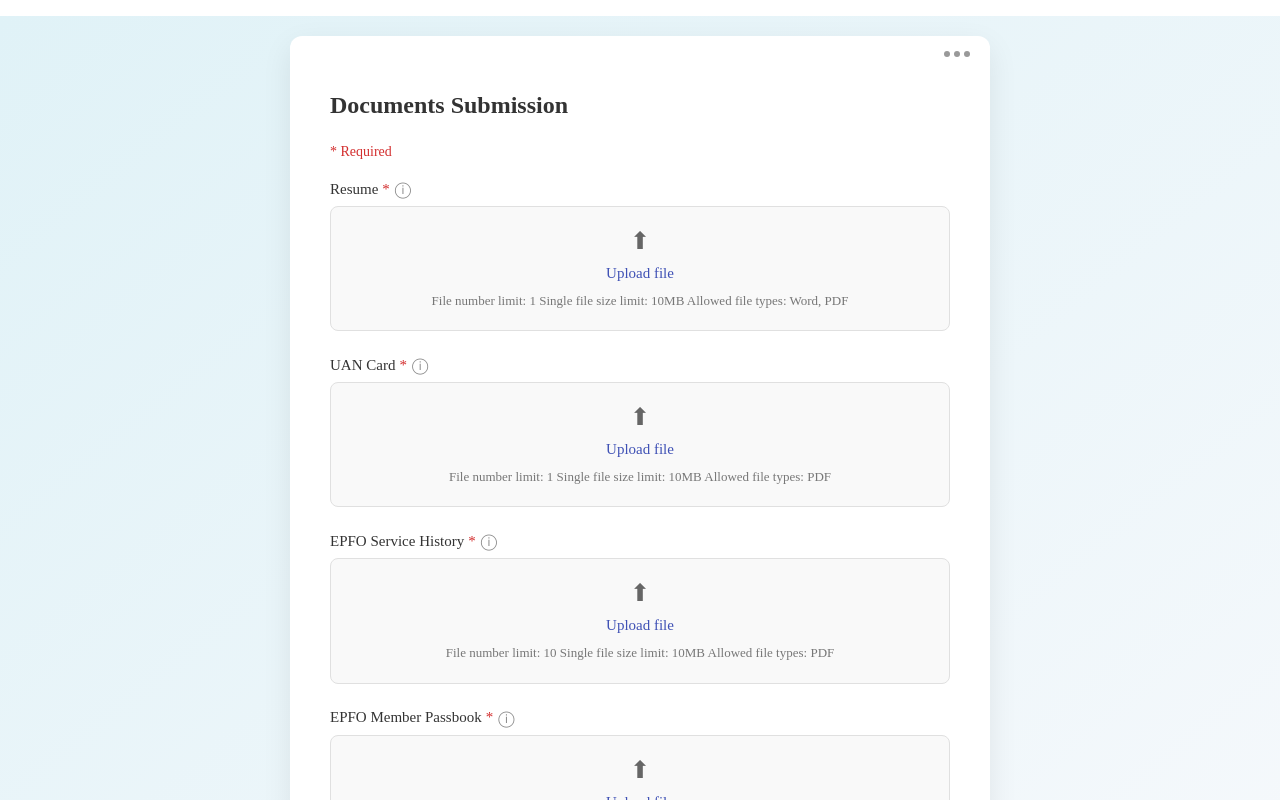
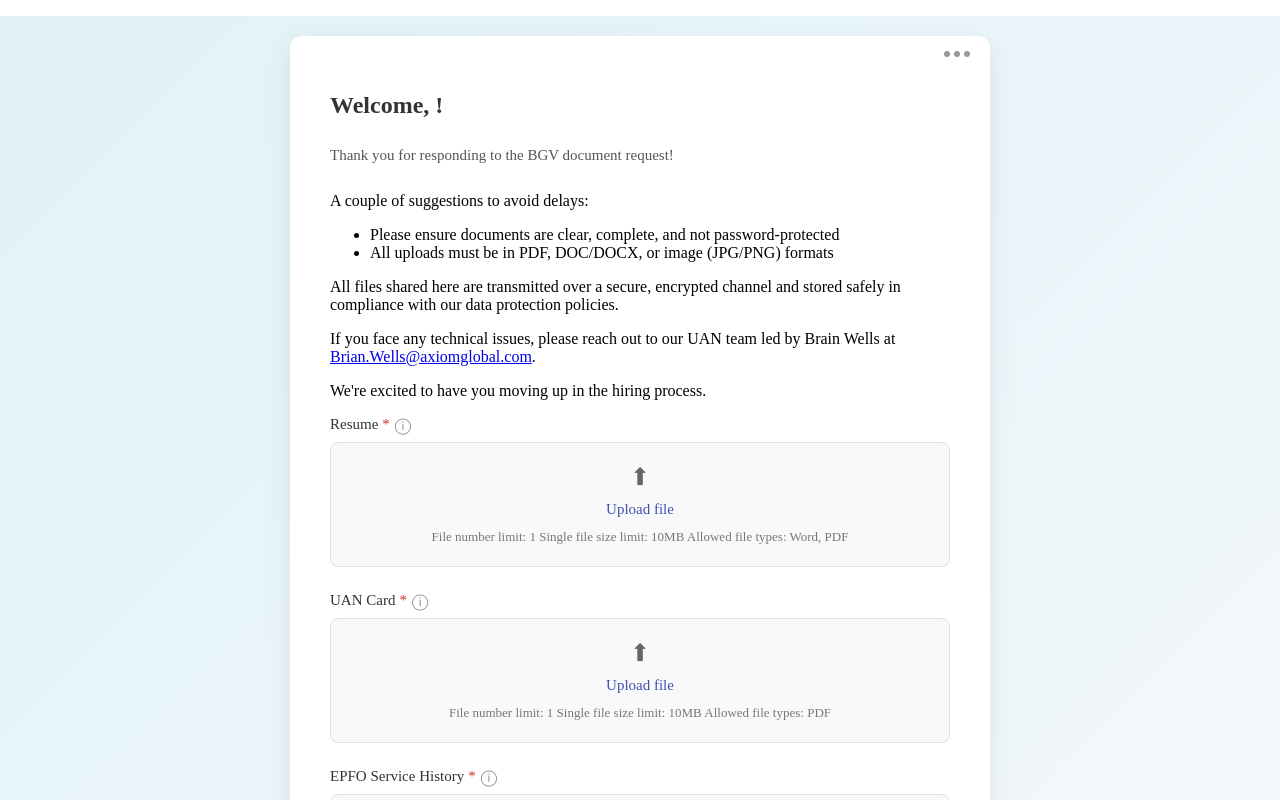
Before and after one commit to axiom-nik/azure-functions, a Next.js app: page /candidate-form in a window 1280 px wide. Shown: the top 800 px of the page. Built offline with nearby package versions, Linux system fonts and the light colour scheme.

Commit message:
Update greeting and instructions in DocumentsSubmissionPage: Changed the title to welcome the candidate by name and added detailed instructions for document submission, enhancing user experience and clarity during the upload process.

```diff
--- a/app/candidate-form/page.tsx
+++ b/app/candidate-form/page.tsx
@@ -196,8 +196,16 @@ export default function DocumentsSubmissionPage() {
             <div className={formStyles.dot}></div>
             <div className={formStyles.dot}></div>
           </div>
-          <h1 className={formStyles.title}>Documents Submission</h1>
-          <p className={formStyles.required}>* Required</p>
+          <h1 className={formStyles.title}>Welcome, {candidateNameForDisplay}!</h1>
+          <p className={formStyles.greeting}>Thank you for responding to the BGV document request!</p>
+          <p className={formStyles.instructions}>A couple of suggestions to avoid delays:</p>
+          <ul className={formStyles.instructionsList}>
+            <li>Please ensure documents are clear, complete, and not password-protected</li>
+            <li>All uploads must be in PDF, DOC/DOCX, or image (JPG/PNG) formats</li>
+          </ul>
+          <p className={formStyles.instructions}>All files shared here are transmitted over a secure, encrypted channel and stored safely in compliance with our data protection policies.</p>
+          <p className={formStyles.instructions}>If you face any technical issues, please reach out to our UAN team led by Brain Wells at <a href="mailto:Brian.Wells@axiomglobal.com">Brian.Wells@axiomglobal.com</a>.</p>
+          <p className={formStyles.instructions}>We're excited to have you moving up in the hiring process.</p>
 
           <form onSubmit={handleSubmitAll}>
             <FileUploadInput
```
